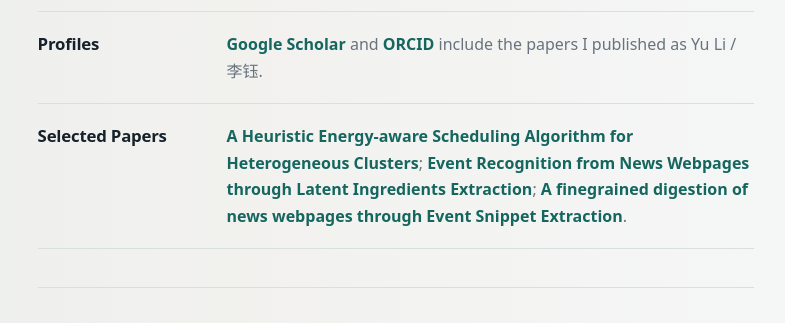
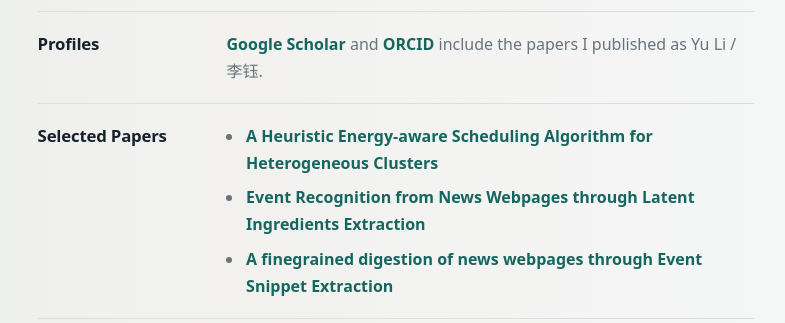
Before and after one commit to carp84/carp84.github.io, a plain HTML site: page index.html in a window 1280 px wide. Shown: the part 980-1303 px from the top of the page, without its empty margins (436-1221 px from the left). Drawn offline with Linux system fonts and the light colour scheme.

Commit message:
Display selected papers as lists

```diff
--- a/index.html
+++ b/index.html
@@ -143,11 +143,11 @@
             </article>
             <article>
               <h3>Selected Papers</h3>
-              <p>
-                <a href="https://doi.org/10.1109/ICPADS.2009.33">A Heuristic Energy-aware Scheduling Algorithm for Heterogeneous Clusters</a>;
-                <a href="https://doi.org/10.1007/978-3-642-17187-1_47">Event Recognition from News Webpages through Latent Ingredients Extraction</a>;
-                <a href="https://doi.org/10.1145/1963192.1963272">A finegrained digestion of news webpages through Event Snippet Extraction</a>.
-              </p>
+              <ul class="paper-list">
+                <li><a href="https://doi.org/10.1109/ICPADS.2009.33">A Heuristic Energy-aware Scheduling Algorithm for Heterogeneous Clusters</a></li>
+                <li><a href="https://doi.org/10.1007/978-3-642-17187-1_47">Event Recognition from News Webpages through Latent Ingredients Extraction</a></li>
+                <li><a href="https://doi.org/10.1145/1963192.1963272">A finegrained digestion of news webpages through Event Snippet Extraction</a></li>
+              </ul>
             </article>
           </div>
         </section>
--- a/styles.css
+++ b/styles.css
@@ -342,6 +342,19 @@ a:hover {
   color: var(--muted);
 }
 
+.paper-list {
+  display: grid;
+  gap: 8px;
+  max-width: 78ch;
+  margin: 0;
+  padding-left: 1.1rem;
+  color: var(--muted);
+}
+
+.paper-list li {
+  padding-left: 2px;
+}
+
 .table-wrap {
   overflow-x: auto;
   border: 1px solid var(--line);
```
Also changed, not shown: zh.html (+5 -5 lines).
